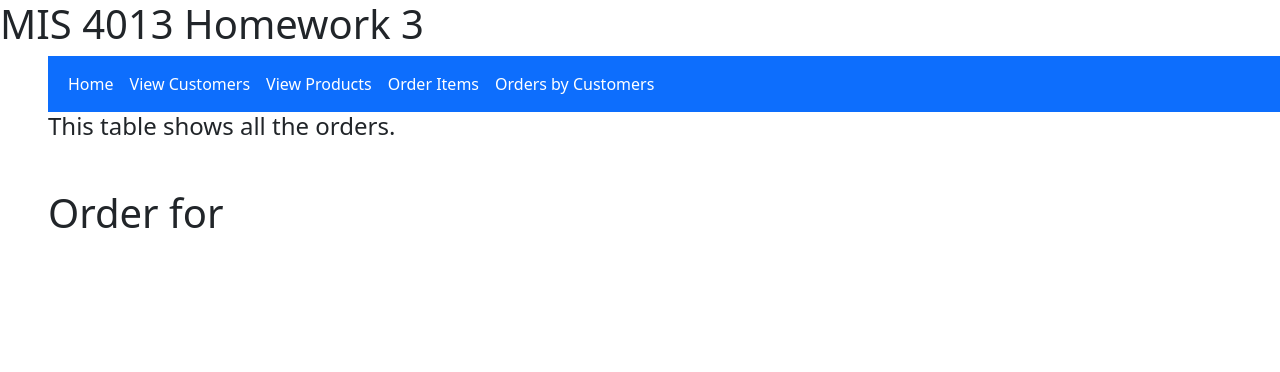
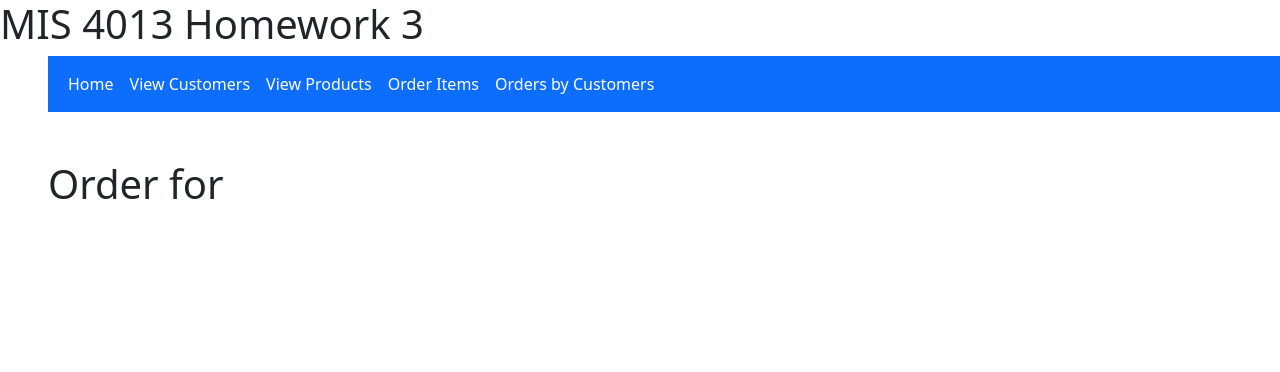
Before and after one commit to le0186cindy/MIS-4013-HW-3-CL, a PHP site: page /orders.php in a window 1280 px wide. Shown: the top 372 px of the page. Run offline with PHP 8.4, Linux system fonts and the light colour scheme; data comes from the database, SQL or seed files in the repository; data that the repository does not hold is empty.

Commit message:
Update orders.php

```diff
--- a/orders.php
+++ b/orders.php
@@ -17,7 +17,6 @@
 <html>
 
 <body>
-    <h4 class="ms-5">This table shows all the orders.</h4>
     <div class="m-5">
         <h1>Order for <?php echo $customer_name?></h1>
         <?php
```
